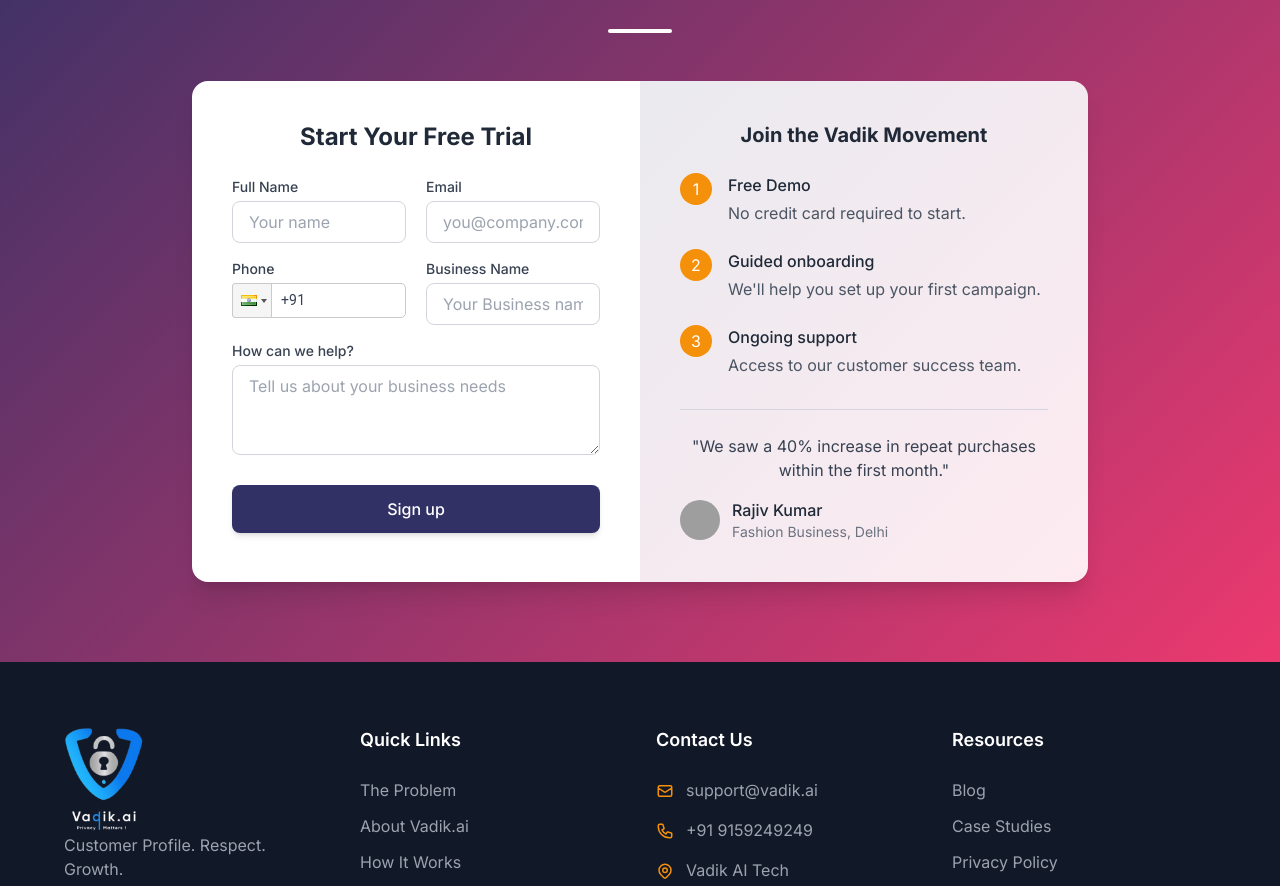
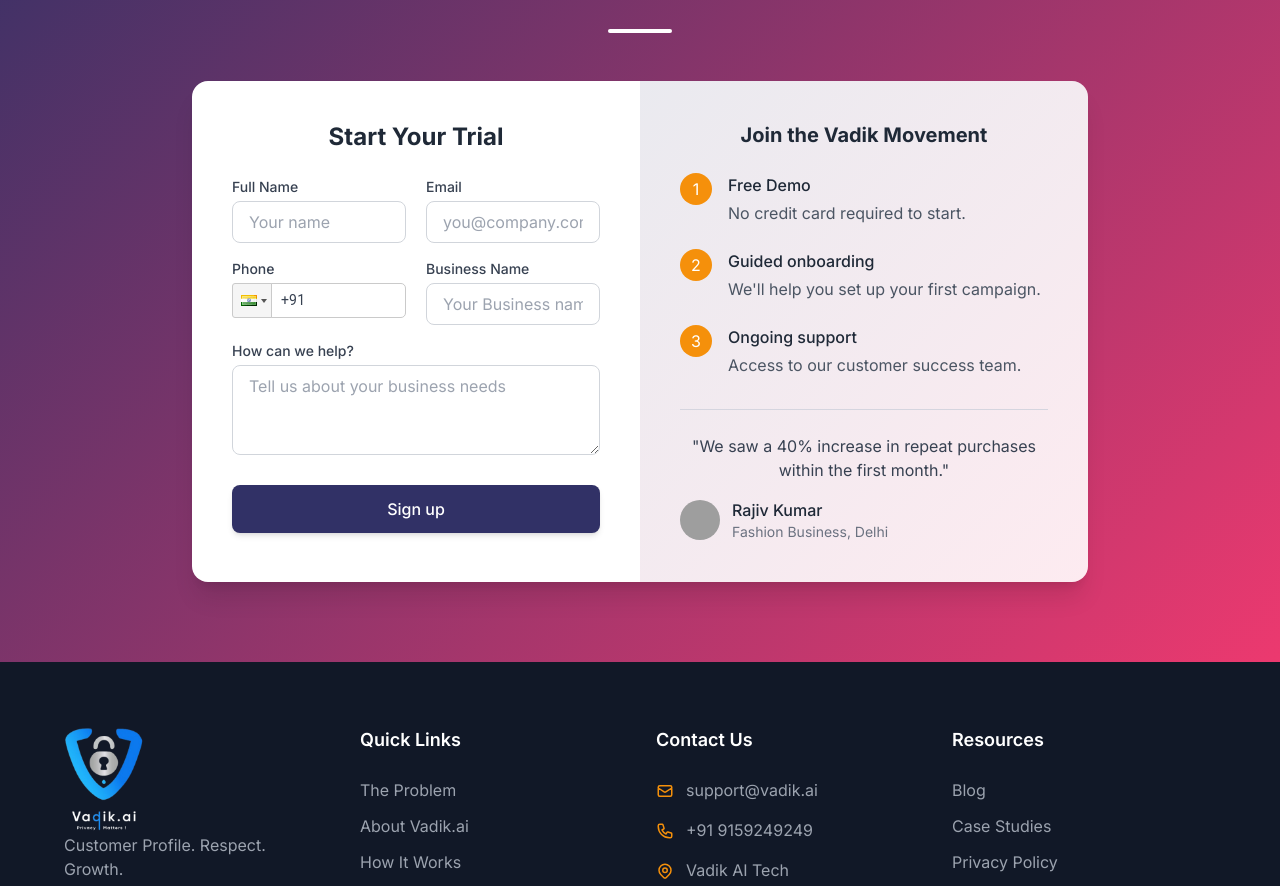
Before and after one commit to asherDn-Official/Vadik-Landing-Page, a React (Vite) app: page / in a window 1280 px wide. Shown: the part 6000-6886 px from the top of the page. Built offline with nearby package versions, Linux system fonts and the light colour scheme; grey boxes are pictures that could not be loaded.

Commit message:
Update CTA.jsx

```diff
--- a/src/components/CTA.jsx
+++ b/src/components/CTA.jsx
@@ -166,7 +166,7 @@
             <div className="grid md:grid-cols-2">
               <div className="p-8 md:p-10">
                 <h3 className="text-xl md:text-2xl font-bold text-gray-800 mb-6">
-                  Start Your Free Trial
+                  Start Your  Trial
                 </h3>
 
                 {formStatus === "success" ? (
```
